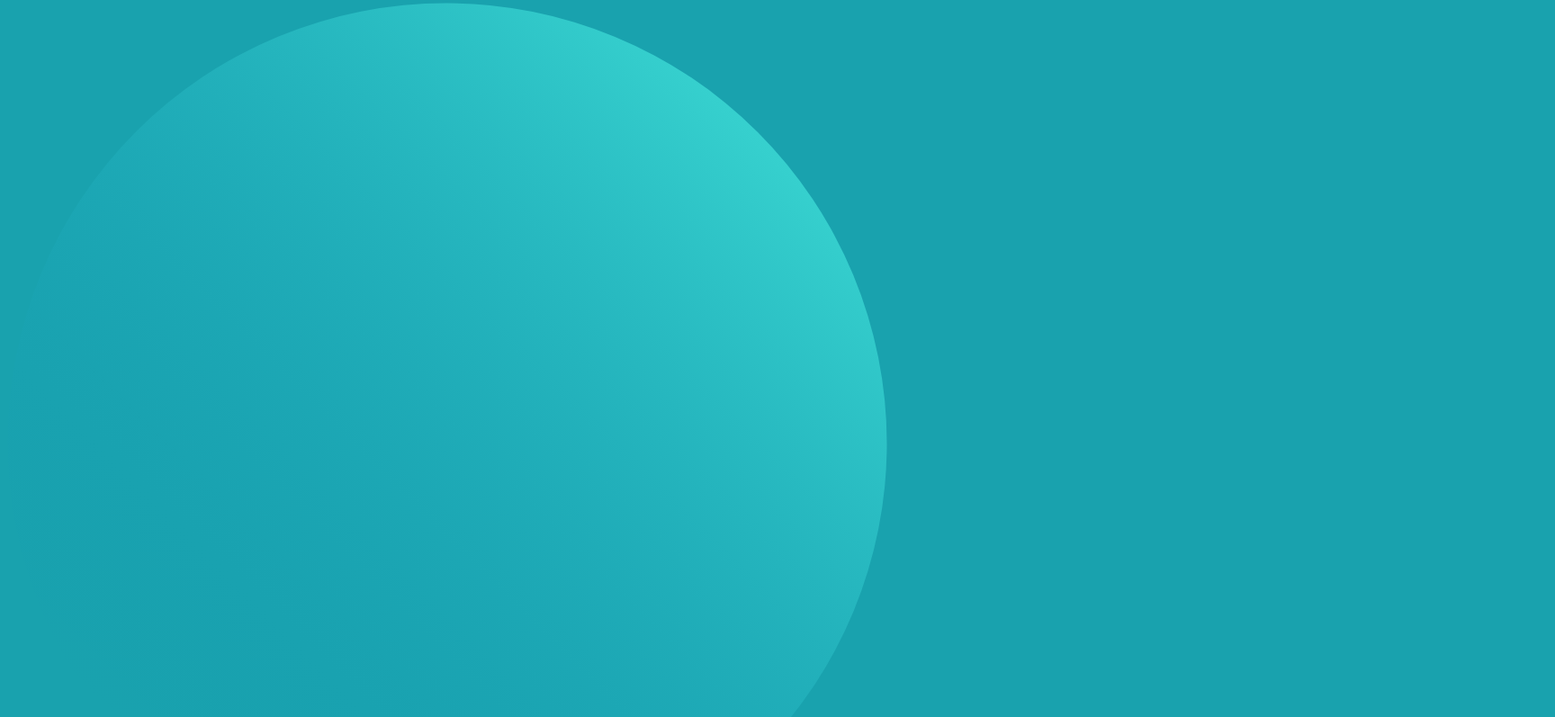
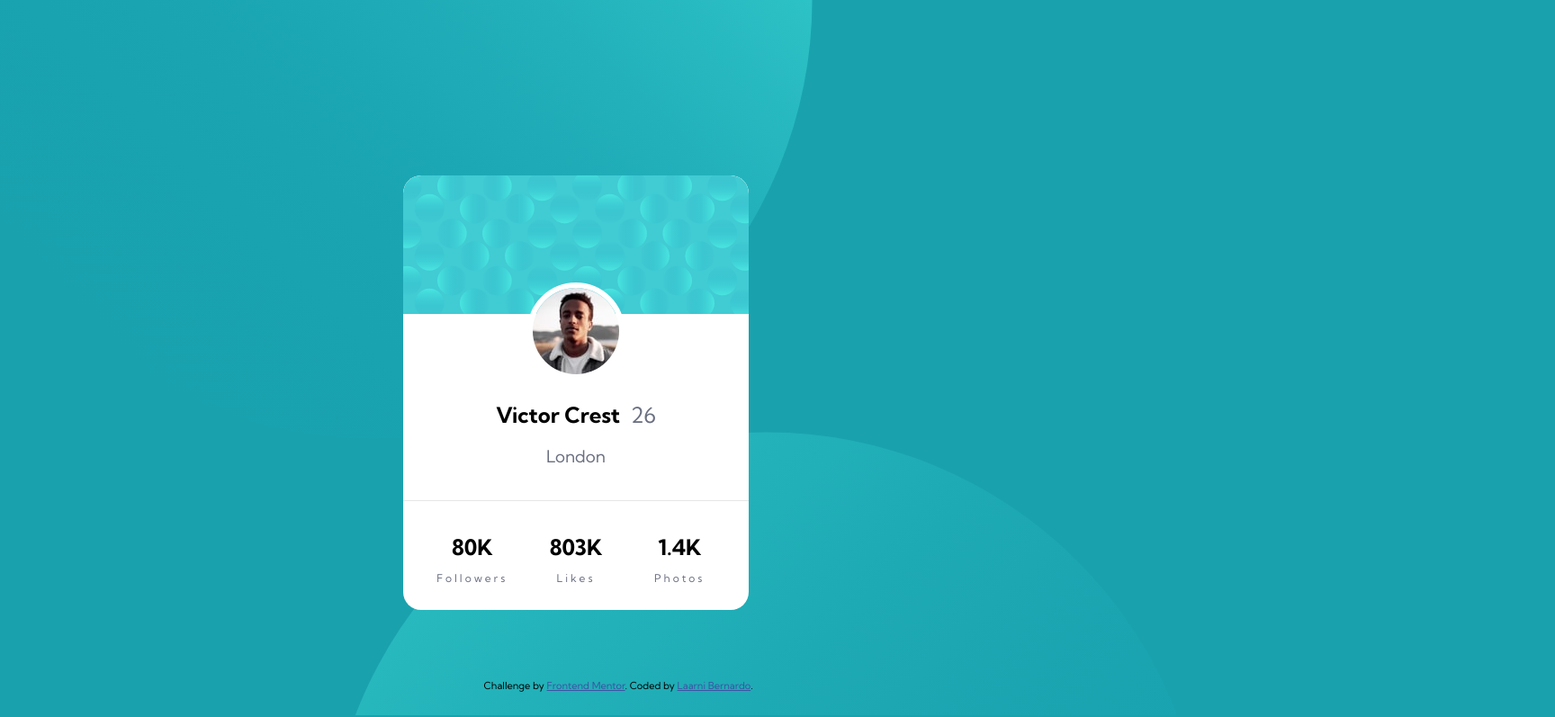
Before and after one commit to laarnib/profile-card-component-main, a plain HTML site: page index.html in a window 1280 px wide. Shown: the part 5-802 px from the top of the page at 90% size, 1728 px wide, since content can reach past the window. Drawn offline with Linux system fonts and the light colour scheme.

Commit message:
removed background images in index.html and added it to styles.css.  Added style to attribution.

```diff
--- a/css/style.css
+++ b/css/style.css
@@ -1,15 +1,34 @@
-body, html {
+html {
+    margin: 0;
+}
+
+body {
+    width: 1440px;
     font-family: 'Kumbh Sans', sans-serif;
-    background-color: hsl(185, 75%, 39%);
-    width: 1440px;
+    background: url("../images/bg-pattern-top.svg"), url("../images/bg-pattern-bottom.svg"), hsl(185, 75%, 39%);
+    background-repeat: no-repeat, no-repeat;
+    background-size: auto;
+    background-origin: border-box;
+    background-position: -25% 50%, 120% -50%;
+}
+
+.card-container {
+    margin: auto;
+    width: 100%;
+    position: absolute;
+    top: 25%;
+    left: 35%;
+
 }
 
 .profile {
-    width: 500px;
-    height: 500px;
+    width: 30%;
+    height: 30%;
     background-color: white;
     border-radius: 20px;
+    overflow: hidden;
 }
+
 
 .bg-card {
     width: 100%;
@@ -72,3 +91,9 @@ body, html {
 .stats h2 {
     margin-bottom: 0.5em;
 }
+
+.attribution {
+    position: absolute;
+    top: 95%;
+    left: 42%;
+}
--- a/index.html
+++ b/index.html
@@ -18,10 +18,7 @@
   </style>
 </head>
 <body>
-  <div id="background">
-    <img src="images/bg-pattern-top.svg" id="bg-top">
-    <img src="images/bg-pattern-bottom.svg" id="bg-bottom">
-  </div>
+  <div class="card-container">
     <div class="profile">
       <img src="images/bg-pattern-card.svg" class="bg-card">
       <div class="profile-name">
@@ -44,9 +41,10 @@
         </div>
       </div>
     </div>
+  </div>
   <div class="attribution">
     Challenge by <a href="https://www.frontendmentor.io?ref=challenge" target="_blank">Frontend Mentor</a>.
-    Coded by <a href="#">Your Name Here</a>.
+    Coded by <a href="#">Laarni Bernardo</a>.
   </div>
 </body>
 </html>
```
Lines whose indentation alone changed are shown as unchanged.
